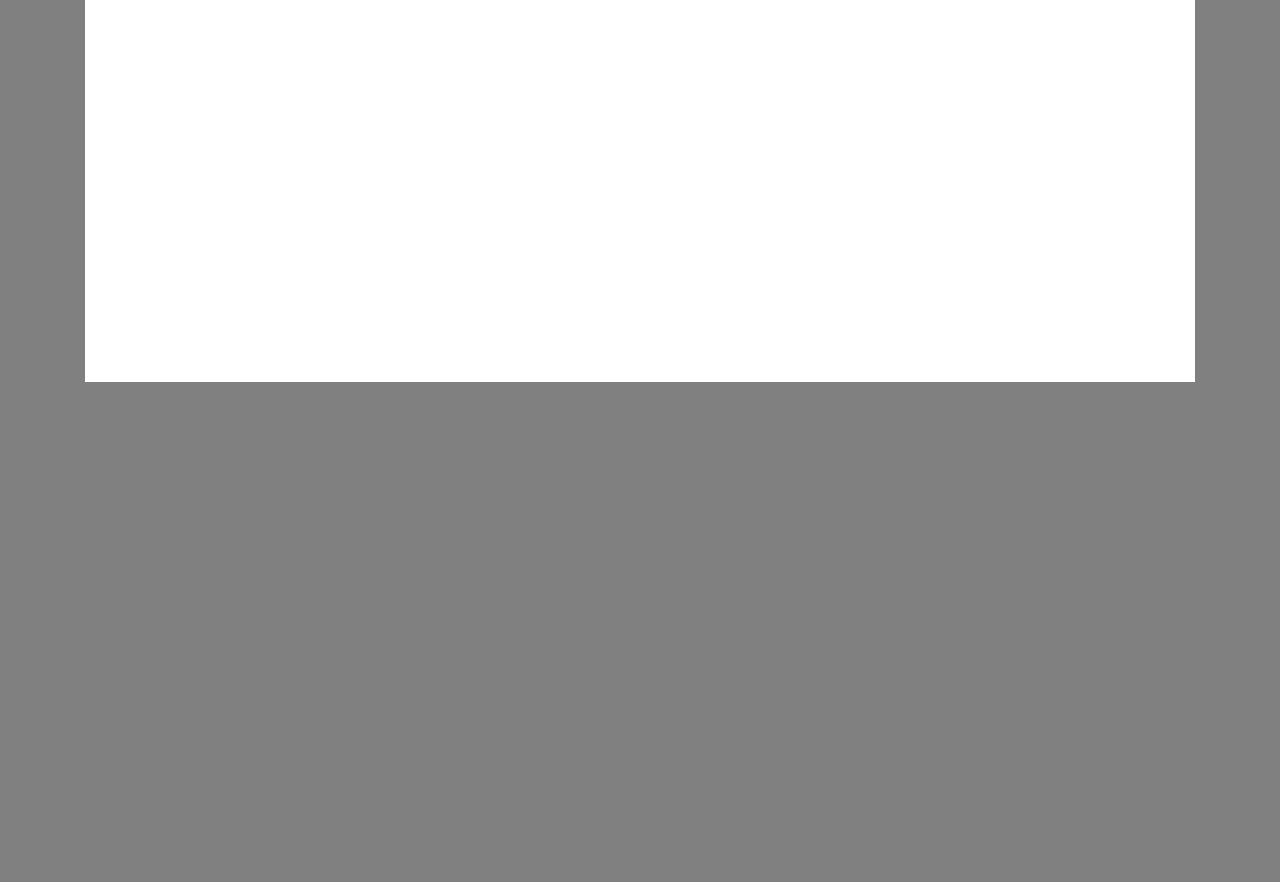
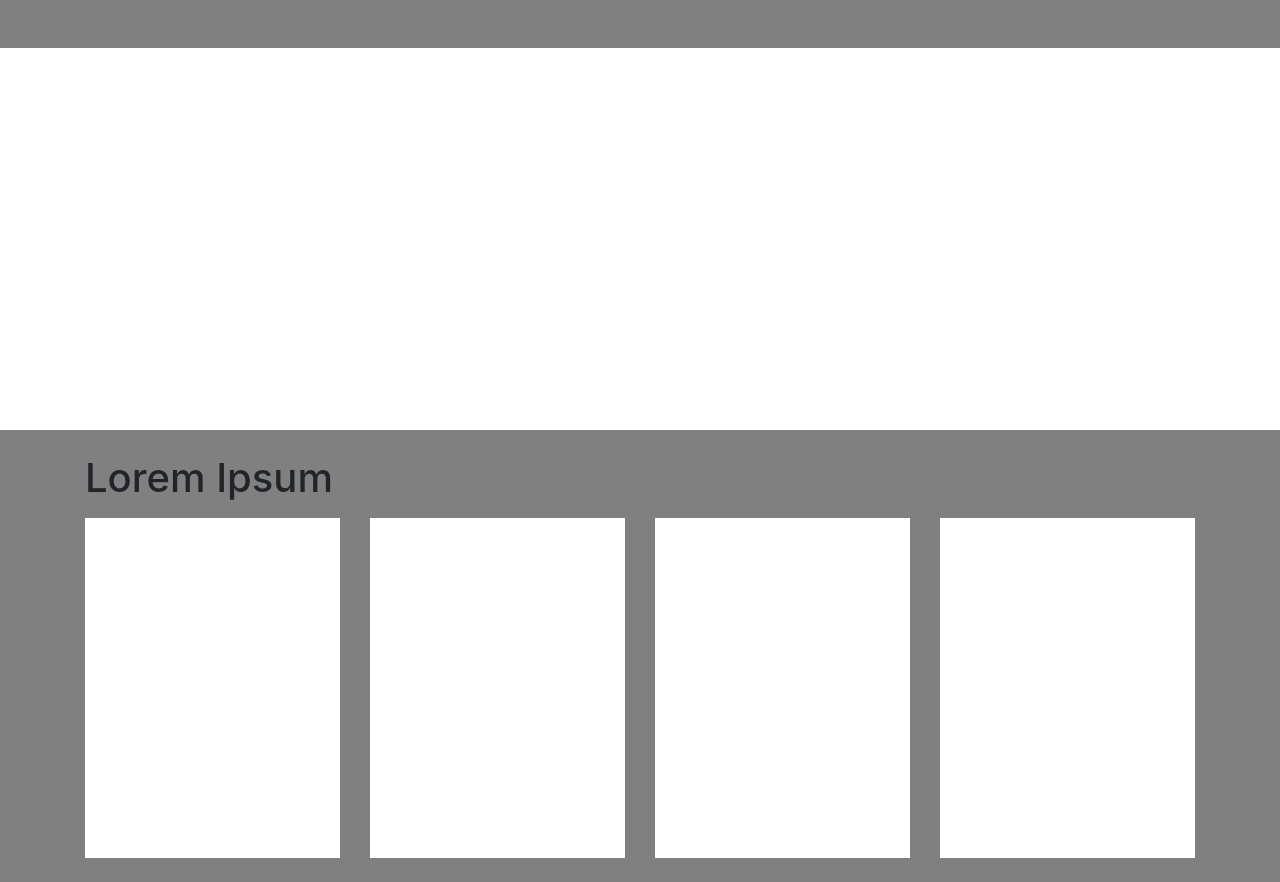
Before and after one commit to vituhugo/bootstrap, a plain HTML site: page exercicio/index.html in a window 1280 px wide. Before the commit the page ends 800 px from the top, so only its background shows below. Drawn offline with nearby package versions, Linux system fonts and the light colour scheme.

Commit message:
exercicio parcial

```diff
--- a/exercicio/index.html
+++ b/exercicio/index.html
@@ -8,8 +8,27 @@
     <link rel="stylesheet" href="style.css">
 </head>
 <body>
+    <div class="banner col-12 mt-5"></div>
     <div class="container">
-        <div class="banner col-12"></div>
+        <div class="row">
+            <div class="col-12">
+                <h1 class="mt-4 mb-3">Lorem Ipsum</h1>
+            </div>
+        </div>
+        <div class="row">
+            <div class="col-lg-3 col-6 mb-4">
+                <div class="box"></div>
+            </div>
+            <div class="col-lg-3 col-6 mb-4">
+                <div class="box"></div>
+            </div>
+            <div class="col-lg-3 col-6 mb-4">
+                <div class="box"></div>
+            </div>
+            <div class="col-lg-3 col-6 mb-4">
+                <div class="box"></div>
+            </div>
+        </div>
     </div>
     <script src="https://code.jquery.com/jquery-3.5.1.slim.min.js" integrity="sha384-DfXdz2htPH0lsSSs5nCTpuj/zy4C+OGpamoFVy38MVBnE+IbbVYUew+OrCXaRkfj" crossorigin="anonymous"></script>
     <script src="https://cdn.jsdelivr.net/npm/popper.js@1.16.1/dist/umd/popper.min.js" integrity="sha384-9/reFTGAW83EW2RDu2S0VKaIzap3H66lZH81PoYlFhbGU+6BZp6G7niu735Sk7lN" crossorigin="anonymous"></script>
--- a/exercicio/style.css
+++ b/exercicio/style.css
@@ -5,3 +5,7 @@ body {
     background-color: white;
     height: 382px;
 }
+.box {
+    height: 340px;
+    background-color: white;
+}
```
